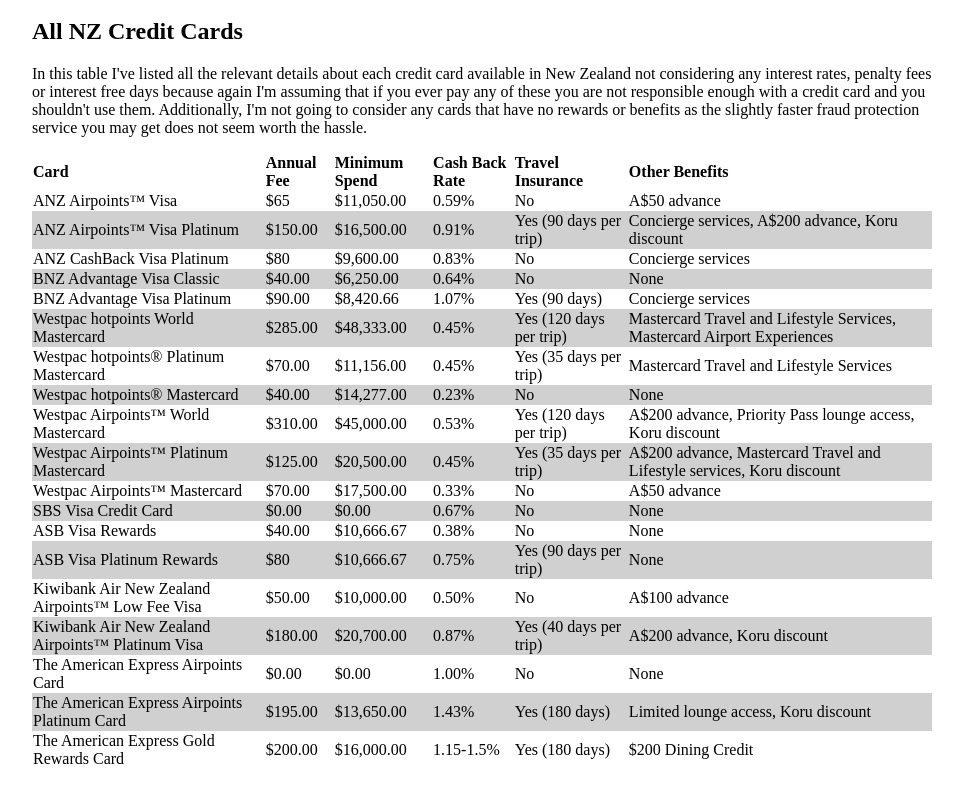
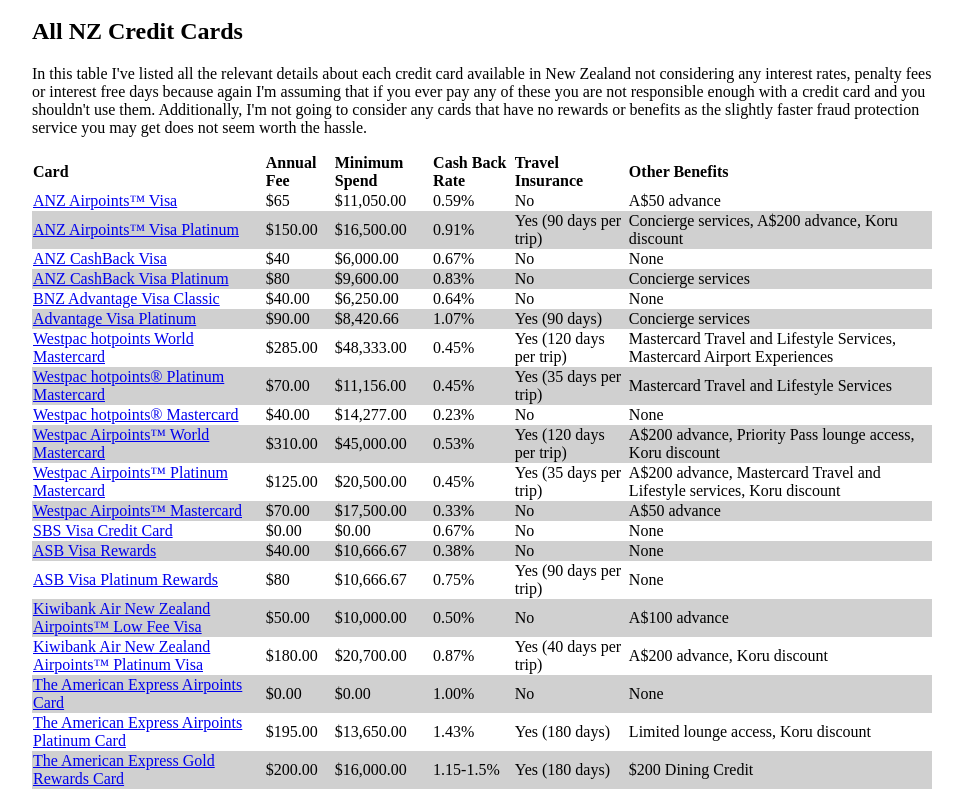
Before and after one commit to liamlabuschagne/personal-website, a Nuxt app: page /blog/credit-cards in a window 1280 px wide. Shown: the part 746-1543 px from the top of the page, without its empty margins (158-1121 px from the left). Built offline with nearby package versions, Linux system fonts and the light colour scheme.

Commit message:
Add links

```diff
--- a/pages/blog/credit-cards.vue
+++ b/pages/blog/credit-cards.vue
@@ -32,7 +32,7 @@
       cash advances and balance transfers are actually irrelevant. Additionally,
       if the card has an annual fee, you must spend a minimum amount per year on
       the card for the rewards to eclipse the cost of the annual fee, if you
-      expect to easily achieve this every year, stay away.
+      don't expect to easily achieve this every year, stay away.
     </p>
   </section>
   <section>
@@ -60,7 +60,7 @@
       qualifying purchase such as buying plane tickets or booking a hotel. This
       could be worth between $400 and $1000 per year depending on how much you
       travel. If we take this alone and apply it to that same $20,000 of
-      spending it works out to be between a 1.5 and 5% cash back rate. Although
+      spending it works out to be between a 2% and 5% cash back rate. Although
       some years you might not travel and this will bring down the average. So
       clearly these additional benefits are much more significant than the
       reward points or cash back.
@@ -90,7 +90,12 @@
       </thead>
       <tbody>
         <tr>
-          <td>ANZ Airpoints™ Visa</td>
+          <td>
+            <a
+              href="https://www.anz.co.nz/personal/credit-cards/airpoints-visa/"
+              >ANZ Airpoints™ Visa</a
+            >
+          </td>
           <td>$65</td>
           <td>$11,050.00</td>
           <td>0.59%</td>
@@ -98,7 +103,12 @@
           <td>A$50 advance</td>
         </tr>
         <tr>
-          <td>ANZ Airpoints™ Visa Platinum</td>
+          <td>
+            <a
+              href="https://www.anz.co.nz/personal/credit-cards/airpoints-visa-platinum/"
+              >ANZ Airpoints™ Visa Platinum</a
+            >
+          </td>
           <td>$150.00</td>
           <td>$16,500.00</td>
           <td>0.91%</td>
@@ -106,7 +116,24 @@
           <td>Concierge services, A$200 advance, Koru discount</td>
         </tr>
         <tr>
-          <td>ANZ CashBack Visa Platinum</td>
+          <td>
+            <a href="https://www.anz.co.nz/personal/credit-cards/cashback-visa/"
+              >ANZ CashBack Visa</a
+            >
+          </td>
+          <td>$40</td>
+          <td>$6,000.00</td>
+          <td>0.67%</td>
+          <td>No</td>
+          <td>None</td>
+        </tr>
+        <tr>
+          <td>
+            <a
+              href="https://www.anz.co.nz/personal/credit-cards/cashback-platinum/"
+              >ANZ CashBack Visa Platinum</a
+            >
+          </td>
           <td>$80</td>
           <td>$9,600.00</td>
           <td>0.83%</td>
@@ -114,7 +141,12 @@
           <td>Concierge services</td>
         </tr>
         <tr>
-          <td>BNZ Advantage Visa Classic</td>
+          <td>
+            <a
+              href="https://www.bnz.co.nz/personal-banking/credit-cards/bnz-advantage"
+              >BNZ Advantage Visa Classic</a
+            >
+          </td>
           <td>$40.00</td>
           <td>$6,250.00</td>
           <td>0.64%</td>
@@ -122,7 +154,12 @@
           <td>None</td>
         </tr>
         <tr>
-          <td>BNZ Advantage Visa Platinum</td>
+          <td>
+            <a
+              href="https://www.bnz.co.nz/personal-banking/credit-cards/bnz-advantage"
+              >Advantage Visa Platinum</a
+            >
+          </td>
           <td>$90.00</td>
           <td>$8,420.66</td>
           <td>1.07%</td>
@@ -130,7 +167,12 @@
           <td>Concierge services</td>
         </tr>
         <tr>
-          <td>Westpac hotpoints World Mastercard</td>
+          <td>
+            <a
+              href="https://www.westpac.co.nz/credit-cards/hotpoints/hotpoints-world-mastercard/"
+              >Westpac hotpoints World Mastercard</a
+            >
+          </td>
           <td>$285.00</td>
           <td>$48,333.00</td>
           <td>0.45%</td>
@@ -141,7 +183,12 @@
           </td>
         </tr>
         <tr>
-          <td>Westpac hotpoints® Platinum Mastercard</td>
+          <td>
+            <a
+              href="https://www.westpac.co.nz/credit-cards/hotpoints/hotpoints-platinum-mastercard/"
+              >Westpac hotpoints® Platinum Mastercard</a
+            >
+          </td>
           <td>$70.00</td>
           <td>$11,156.00</td>
           <td>0.45%</td>
@@ -149,7 +196,12 @@
           <td>Mastercard Travel and Lifestyle Services</td>
         </tr>
         <tr>
-          <td>Westpac hotpoints® Mastercard</td>
+          <td>
+            <a
+              href="https://www.westpac.co.nz/credit-cards/hotpoints/hotpoints-mastercard/"
+              >Westpac hotpoints® Mastercard</a
+            >
+          </td>
           <td>$40.00</td>
           <td>$14,277.00</td>
           <td>0.23%</td>
@@ -157,7 +209,12 @@
           <td>None</td>
         </tr>
         <tr>
-          <td>Westpac Airpoints™ World Mastercard</td>
+          <td>
+            <a
+              href="https://www.westpac.co.nz/credit-cards/airpoints/westpac-airpoints-world-mastercard/"
+              >Westpac Airpoints™ World Mastercard
+            </a>
+          </td>
           <td>$310.00</td>
           <td>$45,000.00</td>
           <td>0.53%</td>
@@ -165,7 +222,12 @@
           <td>A$200 advance, Priority Pass lounge access, Koru discount</td>
         </tr>
         <tr>
-          <td>Westpac Airpoints™ Platinum Mastercard</td>
+          <td>
+            <a
+              href="https://www.westpac.co.nz/credit-cards/airpoints/westpac-airpoints-platinum-mastercard/"
+              >Westpac Airpoints™ Platinum Mastercard</a
+            >
+          </td>
           <td>$125.00</td>
           <td>$20,500.00</td>
           <td>0.45%</td>
@@ -176,7 +238,12 @@
           </td>
         </tr>
         <tr>
-          <td>Westpac Airpoints™ Mastercard</td>
+          <td>
+            <a
+              href="https://www.westpac.co.nz/credit-cards/airpoints/westpac-airpoints-mastercard/"
+              >Westpac Airpoints™ Mastercard</a
+            >
+          </td>
           <td>$70.00</td>
           <td>$17,500.00</td>
           <td>0.33%</td>
@@ -184,7 +251,11 @@
           <td>A$50 advance</td>
         </tr>
         <tr>
-          <td>SBS Visa Credit Card</td>
+          <td>
+            <a href="https://www.sbsbank.co.nz/credit-cards"
+              >SBS Visa Credit Card</a
+            >
+          </td>
           <td>$0.00</td>
           <td>$0.00</td>
           <td>0.67%</td>
@@ -192,7 +263,11 @@
           <td>None</td>
         </tr>
         <tr>
-          <td>ASB Visa Rewards</td>
+          <td>
+            <a href="https://www.asb.co.nz/credit-cards/visa-rewards.html"
+              >ASB Visa Rewards</a
+            >
+          </td>
           <td>$40.00</td>
           <td>$10,666.67</td>
           <td>0.38%</td>
@@ -200,7 +275,12 @@
           <td>None</td>
         </tr>
         <tr>
-          <td>ASB Visa Platinum Rewards</td>
+          <td>
+            <a
+              href="https://www.asb.co.nz/credit-cards/visa-platinum-rewards.html"
+              >ASB Visa Platinum Rewards</a
+            >
+          </td>
           <td>$80</td>
           <td>$10,666.67</td>
           <td>0.75%</td>
@@ -208,7 +288,12 @@
           <td>None</td>
         </tr>
         <tr>
-          <td>Kiwibank Air New Zealand Airpoints™ Low Fee Visa</td>
+          <td>
+            <a
+              href="https://www.kiwibank.co.nz/personal-banking/credit-cards/airpoints-credit-cards/low-fee-visa/"
+              >Kiwibank Air New Zealand Airpoints™ Low Fee Visa</a
+            >
+          </td>
           <td>$50.00</td>
           <td>$10,000.00</td>
           <td>0.50%</td>
@@ -216,7 +301,12 @@
           <td>A$100 advance</td>
         </tr>
         <tr>
-          <td>Kiwibank Air New Zealand Airpoints™ Platinum Visa</td>
+          <td>
+            <a
+              href="https://www.kiwibank.co.nz/personal-banking/credit-cards/airpoints-credit-cards/platinum-visa/"
+              >Kiwibank Air New Zealand Airpoints™ Platinum Visa</a
+            >
+          </td>
           <td>$180.00</td>
           <td>$20,700.00</td>
           <td>0.87%</td>
@@ -224,7 +314,12 @@
           <td>A$200 advance, Koru discount</td>
         </tr>
         <tr>
-          <td>The American Express Airpoints Card</td>
+          <td>
+            <a
+              href="https://www.americanexpress.com/nz/credit-cards/airnz-base-credit-card/"
+              >The American Express Airpoints Card</a
+            >
+          </td>
           <td>$0.00</td>
           <td>$0.00</td>
           <td>1.00%</td>
@@ -232,7 +327,12 @@
           <td>None</td>
         </tr>
         <tr>
-          <td>The American Express Airpoints Platinum Card</td>
+          <td>
+            <a
+              href="https://www.americanexpress.com/nz/credit-cards/airpoints-cards/airpoints-platinum-card/"
+              >The American Express Airpoints Platinum Card</a
+            >
+          </td>
           <td>$195.00</td>
           <td>$13,650.00</td>
           <td>1.43%</td>
@@ -240,7 +340,12 @@
           <td>Limited lounge access, Koru discount</td>
         </tr>
         <tr>
-          <td>The American Express Gold Rewards Card</td>
+          <td>
+            <a
+              href="https://www.americanexpress.com/nz/credit-cards/gold-credit-card/"
+              >The American Express Gold Rewards Card</a
+            >
+          </td>
           <td>$200.00</td>
           <td>$16,000.00</td>
           <td>1.15-1.5%</td>
```
